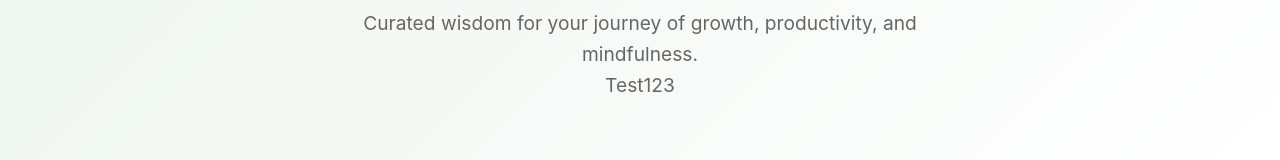
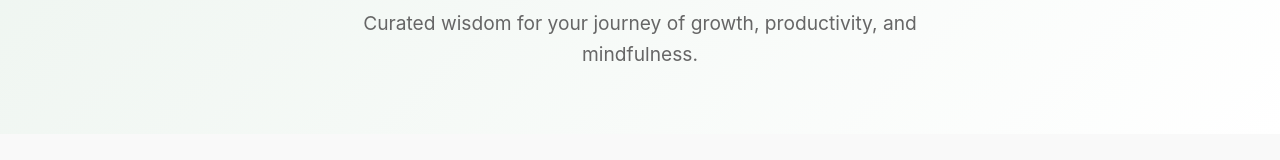
Before and after one commit to MingqianDev/WIEEE-Code-QuQ, a React (Vite) app: page / in a window 1280 px wide. Shown: the part 219-379 px from the top of the page. Built offline with nearby package versions, Linux system fonts and the light colour scheme.

Commit message:
remove test 123

```diff
--- a/src/pages/Home.jsx
+++ b/src/pages/Home.jsx
@@ -19,7 +19,6 @@ export default function Home() {
         <div className="container">
           <h1>Invest in Yourself</h1>
           <p>Curated wisdom for your journey of growth, productivity, and mindfulness.</p>
-          <p>Test123</p>
         </div>
       </header>
 
```
